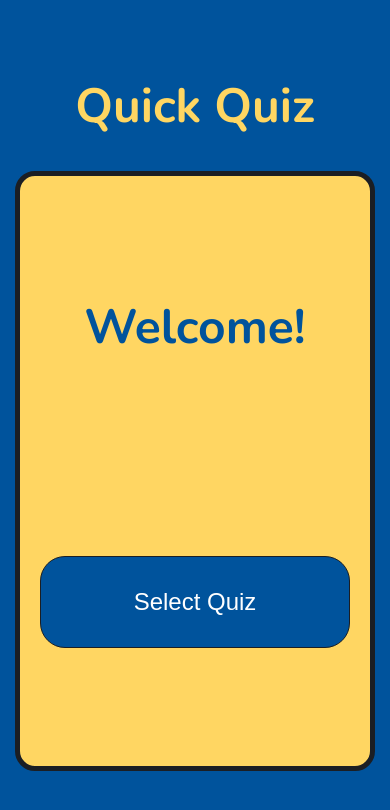
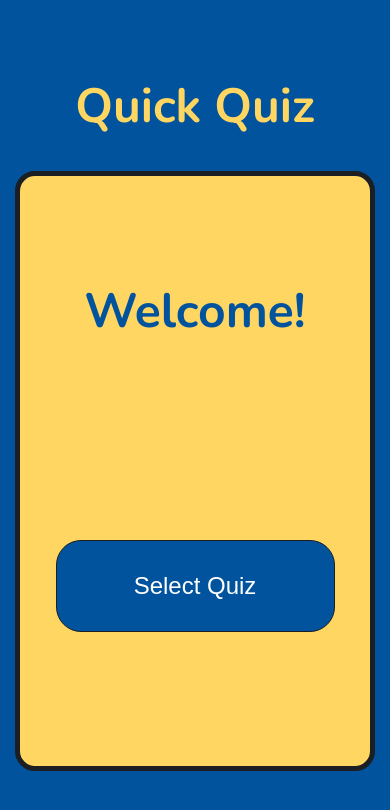
Before and after one commit to Stewie154/react-quiz-app, a React (Create React App) app: page / in a window 390 px wide. Shown: the top 810 px of the page. Built offline with nearby package versions, Linux system fonts and the light colour scheme; no server answers.

Commit message:
main-btn-container responsiveness

```diff
--- a/src/components/app/App.scss
+++ b/src/components/app/App.scss
@@ -33,7 +33,11 @@
 
 		.main-btn-container {
 			width: 350px;
-			max-width: 100%;
+			max-width: 90%;
+			padding: 2rem 0;
+			@media (min-width: $md) {
+				padding: 0;
+			}
 		}
 	}
 }
--- a/src/components/game-component/GameComponent.scss
+++ b/src/components/game-component/GameComponent.scss
@@ -12,20 +12,37 @@
 	text-align: center;
 
 	.number-display {
-		font-size: 3rem;
+		font-size: 2.5rem;
+		padding-bottom: 2rem;
+		@media (min-width: $sm) {
+			font-size: 3rem;
+		}
+		@media (min-width: $md) {
+			padding-bottom: 0;
+		}
 	}
 
 	.question {
 		text-align: center;
 		font-size: 2rem;
+		padding-bottom: 2rem;
+		line-height: 2.2rem;
+		@media (min-width: $md) {
+			font-size: 2.5rem;
+			padding-bottom: 0;
+			line-height: inherit !important;
+		}
 	}
 
 	.answers-grid {
 		width: 100%;
 		display: grid;
-		grid-template-columns: repeat(2, 1fr);
+		grid-template-columns: repeat(1, 1fr);
 		grid-gap: 1.3rem;
 		padding: 0 1.3rem;
+		@media (min-width: $md) {
+			grid-template-columns: repeat(2, 1fr);
+		}
 	}
 }
 
```
